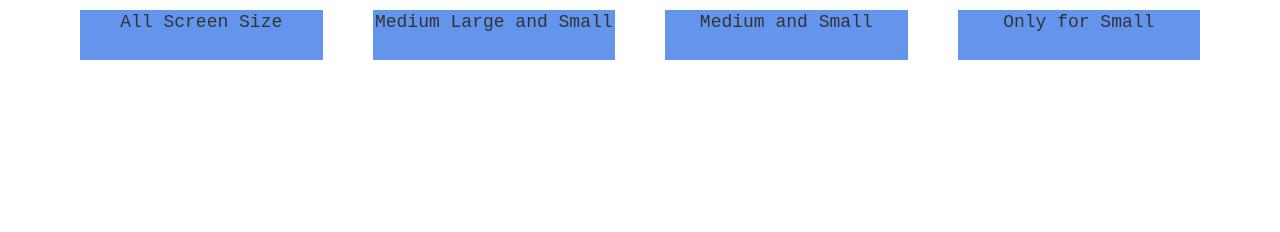
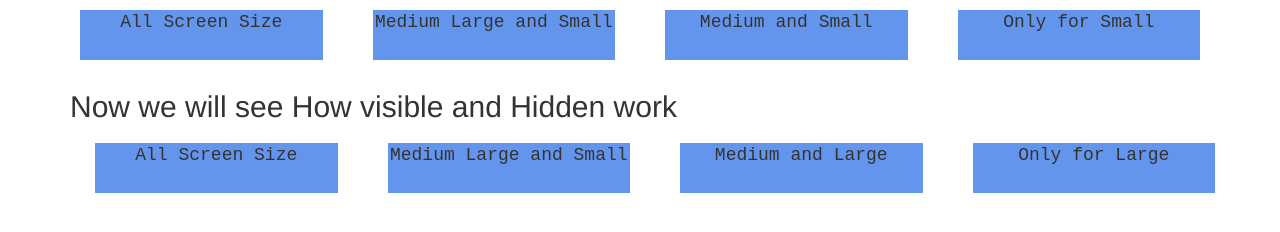
Before and after one commit to madhu74/Bootstrap_code_try, a plain HTML site: page Responsive_utlty.html in a window 1280 px wide. Drawn offline with Linux system fonts and the light colour scheme.

Commit message:
Added visibility factors too.

```diff
--- a/Responsive_utlty.html
+++ b/Responsive_utlty.html
@@ -33,5 +33,21 @@
               <div class ="visDiv">Only for Small</div>
           </div>
       </div>
+      <div class ="container">
+      <div class="row"><h2>Now we will see How visible and Hidden work</h2></div>
+      <div class ="row">
+          <div class="col-lg-3 col-md-4 col-sm-6 col-xs-12 ">
+              <div class ="visDiv">All Screen Size</div>
+          </div>
+          <div class="col-lg-3 col-md-4 col-sm-6 col-xs-12 hidden-xs">
+              <div class ="visDiv">Medium Large and Small</div>
+          </div>
+          <div class="col-lg-3 col-md-4 col-sm-6 col-xs-12  visible-md visible-lg">
+              <div class="visDiv">Medium and Large</div>
+          </div>
+          <div class="col-lg-3 col-md-4 col-sm-6 col-xs-12 visible-lg">
+              <div class ="visDiv">Only for Large</div>
+          </div>
+      </div>
   </div>
   </body>
```
